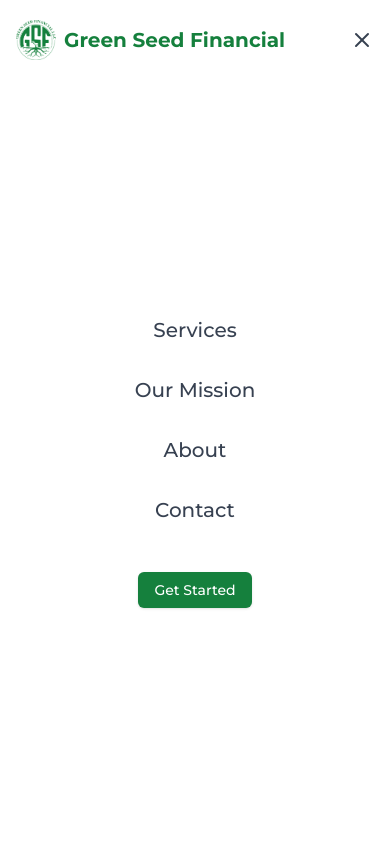
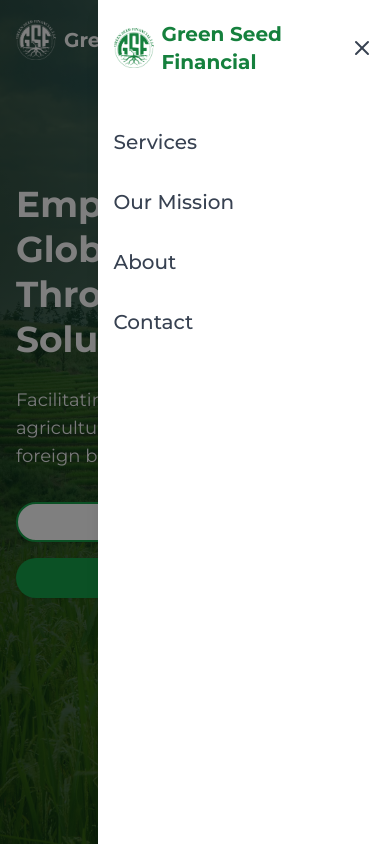
Before and after one commit to ksmit323/green-seed-financial, a Next.js app: page / in a window 390 px wide. Both pictures are taken after a click on the button "Open menu". Shown: the top 844 px of the page. Built offline with nearby package versions, Linux system fonts and the light colour scheme.

Commit message:
add mobile responsiveness

```diff
--- a/app/page.tsx
+++ b/app/page.tsx
@@ -69,26 +69,30 @@ export default function Home() {
               Facilitating the export/import of U.S. agricultural products and helping foreign buyers obtain letters of
               credit.
             </p>
-            <div className="flex flex-col sm:flex-row gap-4">
-
+            <div className="flex flex-col sm:flex-row gap-4 pb-16">
               <Link href="/services/export-assistance">
-                <Button size="lg" className="bg-white hover:bg-gray-50 text-green-600 border-2 border-green-600 font-semibold rounded-full px-6 py-3 transition-all duration-300 transform hover:scale-105 hover:shadow-md ml-4">
+                <Button
+                  size="lg"
+                  className="bg-white hover:bg-gray-50 text-green-600 border-2 border-green-600 font-semibold rounded-full px-6 py-3 transition-all duration-300 transform hover:scale-105 hover:shadow-md w-full sm:w-auto"
+                >
                   For U.S. Exporters
                   <ArrowRight className="ml-2 h-5 w-5 group-hover:translate-x-1 transition-transform" />
                 </Button>
               </Link>
               <Link href="/services/international-import">
-                <Button size="lg" className="bg-green-600 hover:bg-green-700 text-white font-semibold rounded-full px-6 py-3 transition-all duration-300 transform hover:scale-105 hover:shadow-md">
+                <Button
+                  size="lg"
+                  className="bg-green-600 hover:bg-green-700 text-white font-semibold rounded-full px-6 py-3 transition-all duration-300 transform hover:scale-105 hover:shadow-md w-full sm:w-auto"
+                >
                   For Foreign Buyers
                   <ArrowRight className="ml-2 h-5 w-5 group-hover:translate-x-1 transition-transform" />
                 </Button>
               </Link>
-
             </div>
           </div>
         </div>
 
-        <div className="absolute bottom-8 left-1/2 transform -translate-x-1/2 text-white">
+        <div className="absolute bottom-8 left-1/2 transform -translate-x-1/2 text-white z- Gogh10">
           <Link href="#services" className="flex flex-col items-center">
             <span className="text-sm mb-2">Discover Our Services</span>
             <ChevronDown className="h-6 w-6 animate-bounce" />
@@ -179,6 +183,7 @@ export default function Home() {
                 alt="Agricultural exports being loaded for shipping"
                 fill
                 sizes="(max-width: 768px) 100vw, 50vw"
+                loading="lazy"
                 className="object-cover"
               />
             </div>
@@ -252,6 +257,7 @@ export default function Home() {
                 alt="Green Seed Financial team members"
                 fill
                 className="object-contain"
+                loading="lazy"
               />
             </div>
           </div>
--- a/components/header.tsx
+++ b/components/header.tsx
@@ -77,12 +77,24 @@ export default function Header() {
       {/* Mobile Menu */}
       <AnimatePresence>
         {isMobileMenuOpen && (
+          <>
+            {/* Overlay */}
             <motion.div
-            initial={{ opacity: 0, x: "100%" }}
-            animate={{ opacity: 1, x: 0 }}
-            exit={{ opacity: 0, x: "100%" }}
+              initial={{ opacity: 0 }}
+              animate={{ opacity: 1 }}
+              exit={{ opacity: 0 }}
               transition={{ duration: 0.3, ease: "easeInOut" }}
-            className="fixed inset-0 bg-white z-50 flex flex-col"
+              className="fixed inset-0 bg-black bg-opacity-50 z-40"
+              onClick={() => setIsMobileMenuOpen(false)}
+            />
+
+            {/* Mobile Menu */}
+            <motion.div
+              initial={{ x: "100%" }}
+              animate={{ x: 0 }}
+              exit={{ x: "100%" }}
+              transition={{ duration: 0.3, ease: "easeInOut" }}
+              className="fixed top-0 right-0 w-3/4 h-full bg-white z-50 flex flex-col shadow-lg"
             >
               <div className="container px-4 py-5 flex items-center justify-between">
                 <Link href="/" className="flex items-center">
@@ -93,7 +105,8 @@ export default function Header() {
                 </button>
               </div>
 
-            <div className="flex flex-col items-center justify-center flex-1 gap-8">
+              <div className="flex-1 overflow-y-auto">
+                <div className="flex flex-col items-start gap-8 py-8 px-4">
                   <Link
                     href="/#services"
                     className="text-xl font-medium text-gray-700 hover:text-green-700"
@@ -122,14 +135,10 @@ export default function Header() {
                   >
                     Contact
                   </Link>
-              <Button
-                className="bg-green-700 hover:bg-green-800 text-white mt-4"
-                onClick={() => setIsMobileMenuOpen(false)}
-              >
-                Get Started
-              </Button>
+                </div>
               </div>
             </motion.div>
+          </>
         )}
       </AnimatePresence>
     </header>
```
Lines whose indentation alone changed are shown as unchanged.
